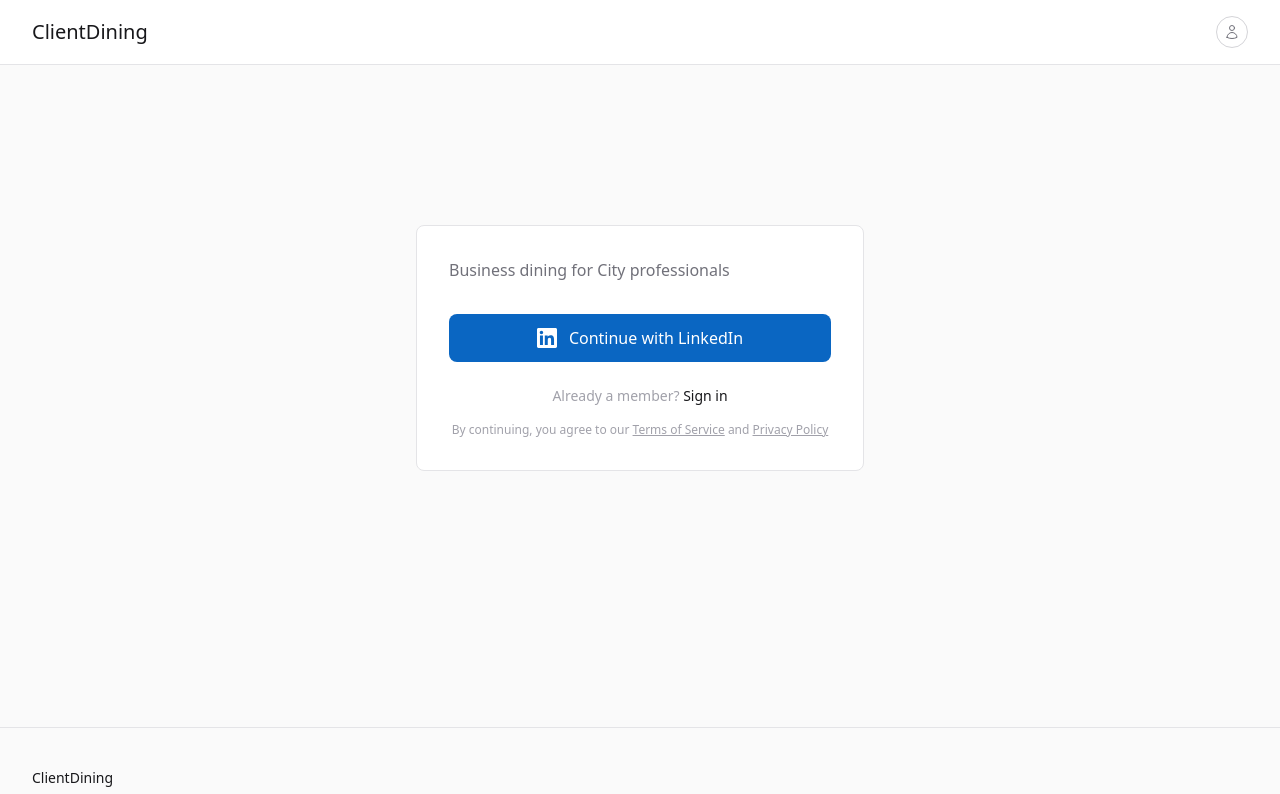
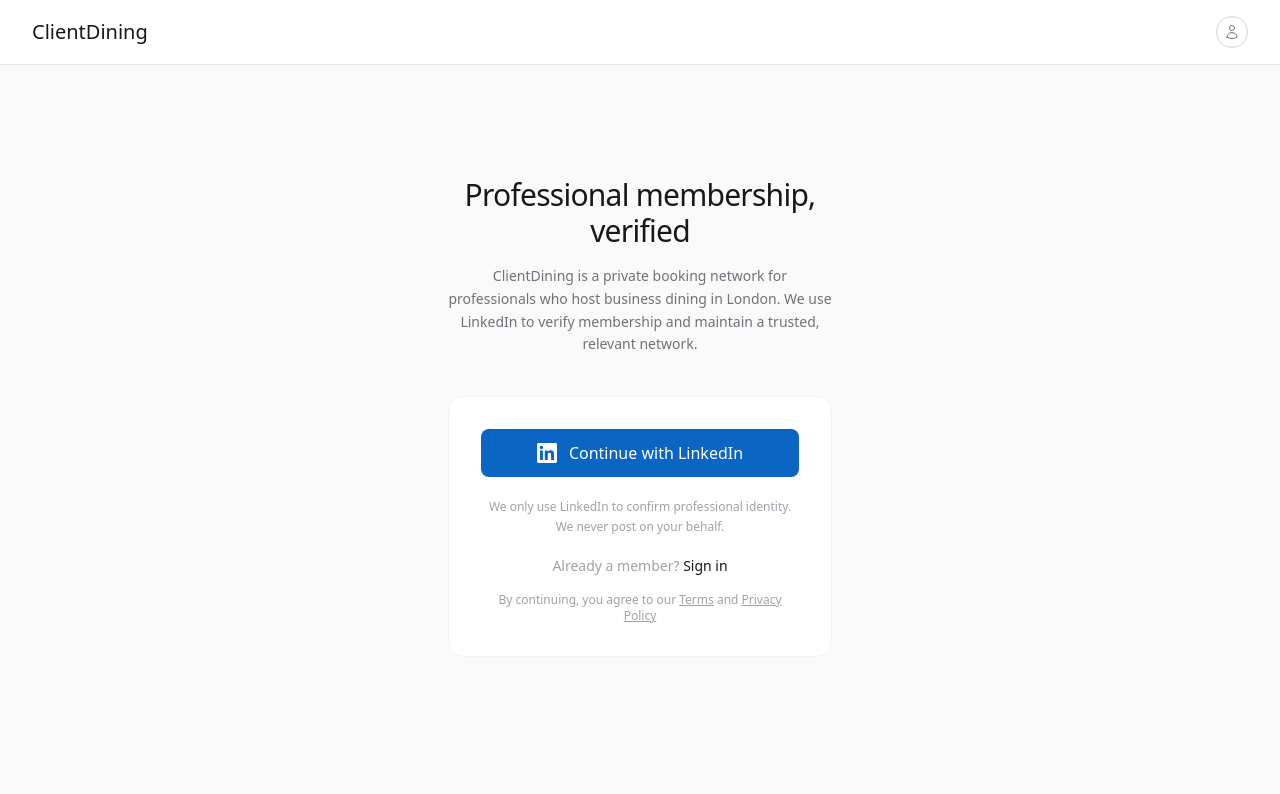
Before and after one commit to johnnyhall81/clientdining-v1, a Next.js app: page /signup in a window 1280 px wide. Shown: the top 794 px of the page. Built offline with nearby package versions, Linux system fonts and the light colour scheme; no server answers.

Commit message:
softer signup page

```diff
--- a/app/(diner)/signup/page.tsx
+++ b/app/(diner)/signup/page.tsx
@@ -30,21 +30,23 @@
   }
 
   return (
-    <div className="flex items-center justify-center px-4 py-24">
-      <div className="w-full max-w-md space-y-8">
+    <div className="flex items-center justify-center px-4 py-20">
+      <div className="w-full max-w-sm">
 
-        <div className="text-center" />
+        {/* Heading */}
+        <div className="mb-10 text-center">
+          <h1 className="text-3xl font-light text-zinc-900 tracking-tight mb-4">Professional membership,<br />verified</h1>
+          <p className="text-sm font-light text-zinc-500 leading-relaxed">
+            ClientDining is a private booking network for professionals who host business dining in London. We use LinkedIn to verify membership and maintain a trusted, relevant network.
+          </p>
+        </div>
 
-        <div className="bg-white rounded-lg border border-zinc-200 p-8">
+        <div className="bg-white rounded-2xl border border-zinc-100 p-8">
           {error && (
             <div className="mb-6 p-3 bg-red-50 border border-red-200 text-red-700 rounded-lg text-sm font-light">
               {error}
             </div>
           )}
-
-          <div className="mb-8 space-y-3">
-            <p className="text-base text-zinc-500 font-light">Business dining for City professionals</p>
-          </div>
 
           <button
             onClick={handleLinkedInSignup}
@@ -57,7 +59,11 @@
             {loading ? 'Connecting...' : 'Continue with LinkedIn'}
           </button>
 
-          <p className="mt-6 text-center text-sm text-zinc-400 font-light">
+          <p className="mt-5 text-center text-xs text-zinc-400 font-light leading-relaxed">
+            We only use LinkedIn to confirm professional identity.<br />We never post on your behalf.
+          </p>
+
+          <p className="mt-5 text-center text-sm text-zinc-400 font-light">
             Already a member?{' '}
             <Link href="/login" className="font-light text-zinc-900 hover:underline">
               Sign in
@@ -66,7 +72,7 @@
 
           <p className="mt-4 text-center text-xs text-zinc-400 font-light">
             By continuing, you agree to our{' '}
-            <Link href="/terms" className="underline hover:text-zinc-500">Terms of Service</Link>
+            <Link href="/terms" className="underline hover:text-zinc-500">Terms</Link>
             {' '}and{' '}
             <Link href="/privacy" className="underline hover:text-zinc-500">Privacy Policy</Link>
           </p>
```
